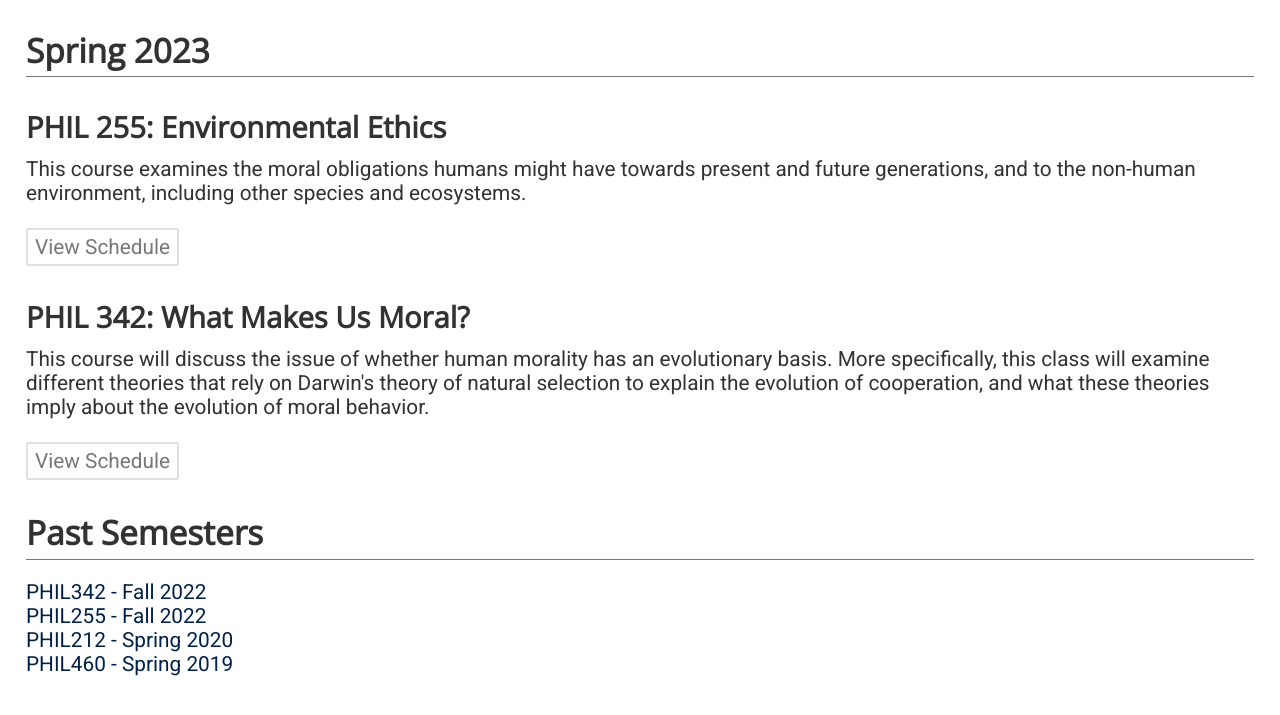
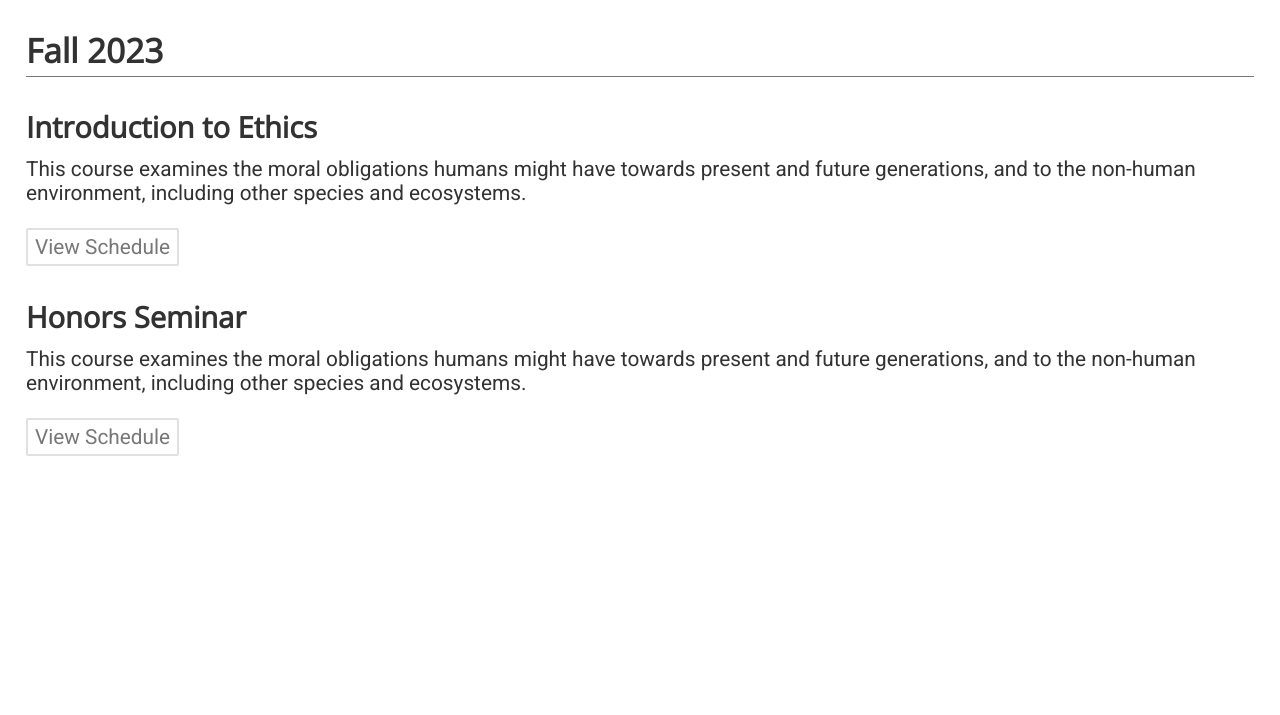
Before and after one commit to makp/website, a Flask app: page /teaching in a window 1280 px wide. Shown: the part 67-782 px from the top of the page. Run offline with Flask 3, Linux system fonts and the light colour scheme.

Commit message:
Automatically generate teaching website

```diff
--- a/courses_info.py
+++ b/courses_info.py
@@ -9,6 +9,7 @@ semesters = {
             'schedule_html': 'includes/schedule_f23_phil103.html',
             'syllabus_tex': '',
             'syllabus_url': '',
+            'description': 'includes/course-description-phil255.html'
         },
         'PHIL212': {
             'course_name': 'Honors Seminar',
@@ -16,4 +17,5 @@ semesters = {
             'schedule_html': 'includes/schedule_f23_phil103.html',
             'syllabus_tex': '',
             'syllabus_url': '',
+            'description': 'includes/course-description-phil255.html'
         }}}
--- a/main.py
+++ b/main.py
@@ -33,11 +33,14 @@ def research():
 
 @app.route('/teaching')
 def teaching():
-    return render_template('teaching.html')
+    current_semester = CURRENT_SEMESTER.replace('_', ' ')
+    courses_info = semesters[CURRENT_SEMESTER]
+    return render_template('teaching.html', semester=current_semester, courses=courses_info)
 
 
 @app.route('/schedule/<int:schedule_id>')
 def schedule(schedule_id):
+    schedule_id = schedule_id - 1
     current_schedules = semesters[CURRENT_SEMESTER]
     schedules = []
     for course_number, course_info in current_schedules.items():
--- a/templates/includes/course-description-phil255.html
+++ b/templates/includes/course-description-phil255.html
@@ -1,4 +1,3 @@
-<h3>PHIL 255: Environmental Ethics</h3>
 <p>
   This course examines the moral obligations humans might have towards present and future generations, and to the non-human environment, including other species and ecosystems.
 </p>
--- a/templates/teaching.html
+++ b/templates/teaching.html
@@ -2,27 +2,15 @@
 {% block content %}
 
 <div class="maketitle">
-    <h2>Spring 2023</h2>
+  <h2>{{ semester }}</h2>
 </div>
 
-{% include 'includes/course-description-phil255.html' %}
-<a href="/schedule1" class="btn btn-sm btn-a">View Schedule</a>
-
-
-{% include 'includes/course-description-phil342.html' %}
-<a href="/schedule6" class="btn btn-sm btn-a">View Schedule</a>
-
-<div class="maketitle">
-  <h2>Past Semesters</h2>
+{% for course_number, course_info in courses.items() %}
+<div class="course-description">
+  <h3>{{ course_info['course_name'] }}</h3>
+  {% include course_info['description'] %}
+  <a href="/schedule/{{ loop.index }}" class="btn btn-sm btn-a">View Schedule</a>
 </div>
-
-<a href="/schedule2"> PHIL342 - Fall 2022</a>
-<br>
-<a href="/schedule5"> PHIL255 - Fall 2022</a>
-<br>
-<a href="/schedule3"> PHIL212 - Spring 2020</a>
-<br>
-<a href="/schedule4"> PHIL460 - Spring 2019</a>
-<br>
+{% endfor %}
 
 {% endblock %}
```
